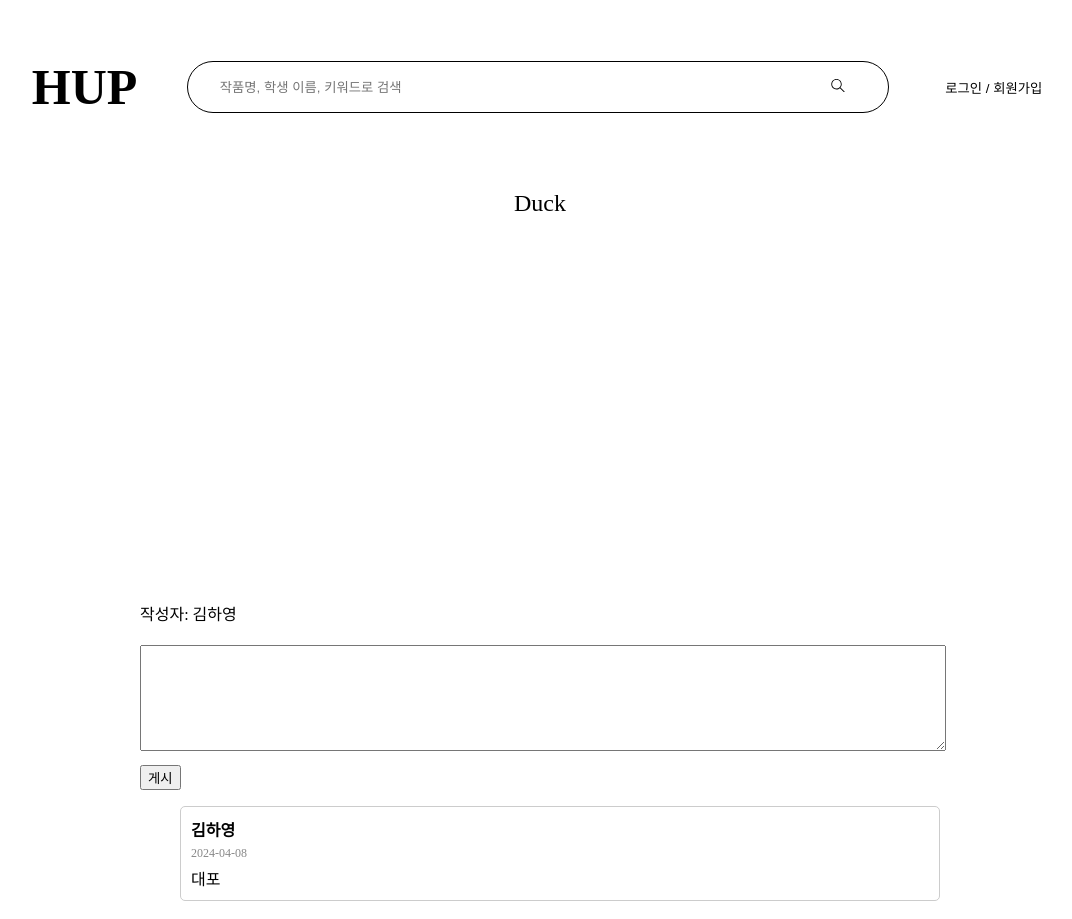
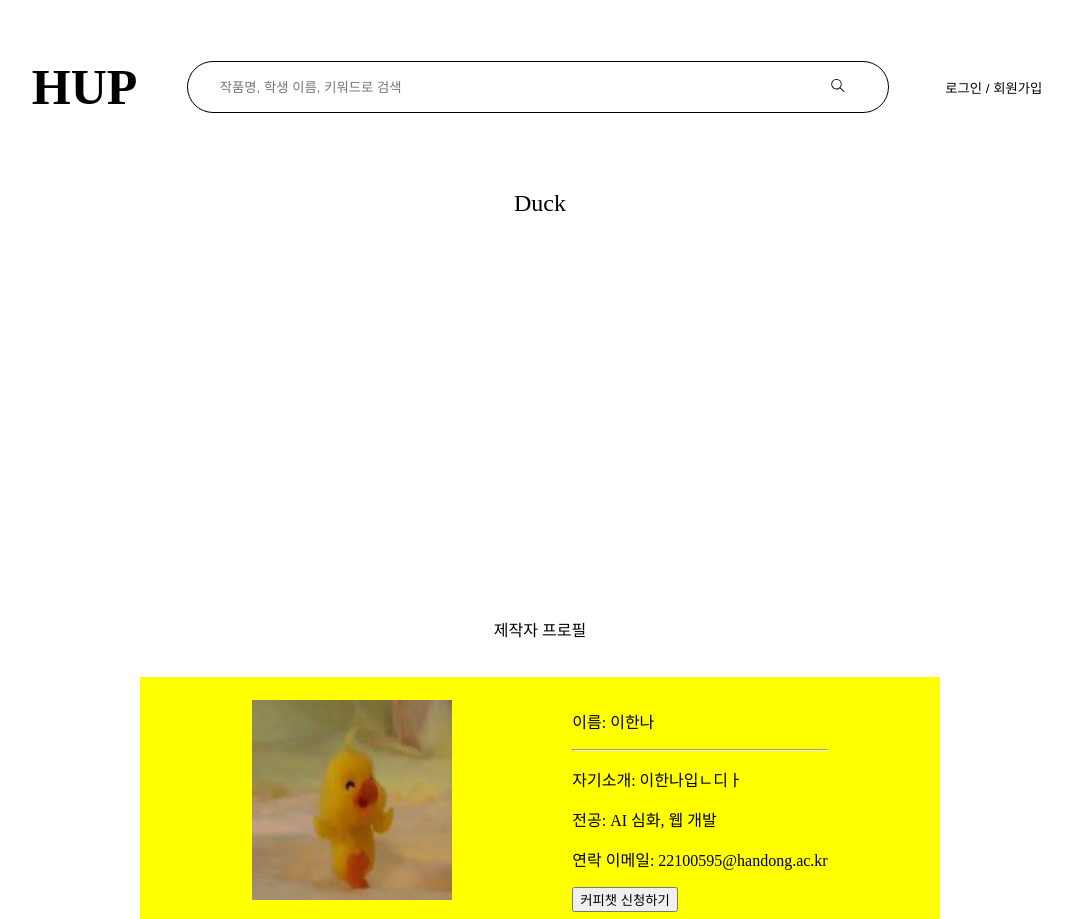
Before and after one commit to LikeLionHGU/DaePo_Front, a React (Create React App) app: page /DaePo/PostPage/1 in a window 1280 px wide. Shown: the top 919 px of the page, without its empty margins (108-1180 px from the left). Built offline with nearby package versions, Linux system fonts and the light colour scheme; what recoil-persist would draw is missing.

Commit message:
feat: 상대 프로필 확인하기

```diff
--- a/src/Router.js
+++ b/src/Router.js
@@ -5,6 +5,7 @@ import MyPage from "./pages/MyPage";
 import CreatePost from "./pages/CreatePost";
 import PostPage from "./pages/PostPage";
 import FilteringPage from "./pages/FilteringPage";
+import ProfilePage from "./pages/ProfilePage";
 
 export default function Router() {
   return (
@@ -16,6 +17,7 @@ export default function Router() {
         <Route path="/DaePo/CreatePost" element={<CreatePost />} />
         <Route path="/DaePo/PostPage/:id" element={<PostPage />} />
         <Route path="/DaePo/PortFolio" element={<FilteringPage />} />
+        <Route path="/DaePo/Profile/:targetId" element={<ProfilePage />} />
       </Routes>
     </BrowserRouter>
   );
--- a/src/component/Home/AdminComponent/AdminComponent.js
+++ b/src/component/Home/AdminComponent/AdminComponent.js
@@ -77,6 +77,19 @@ const data = [
 
 function AdminComponent() {
   const [dataState, setDataState] = useState(data);
+  const [searchTerm, setSearchTerm] = useState("");
+
+  const handleSearchChange = (e) => {
+    setSearchTerm(e.target.value);
+  };
+
+  const filteredData = dataState.filter((item) => {
+    return (
+      item.author.toLowerCase().includes(searchTerm.toLowerCase()) ||
+      item.email.toLowerCase().includes(searchTerm.toLowerCase()) ||
+      item.date.includes(searchTerm)
+    );
+  });
 
   const handleStatusChange = (id, newStatus) => {
     setDataState((prevData) =>
@@ -91,7 +104,11 @@ function AdminComponent() {
       <Horizontal>
         <button>승인대기 n 명</button>
         <SearchSpace>
-          <SearchInput placeholder="작성자 이름, 이메일, 작성일로  검색" />
+          <SearchInput
+            placeholder="작성자 이름, 이메일, 작성일로  검색"
+            value={searchTerm}
+            onChange={handleSearchChange}
+          />
           <SlMagnifierBT>
             <SlMagnifier style={{ width: "30px" }} />
           </SlMagnifierBT>
@@ -108,7 +125,7 @@ function AdminComponent() {
           </tr>
         </thead>
         <tbody>
-          {data.map((item) => (
+          {filteredData.map((item) => (
             <tr key={item.id}>
               <Td>{item.id}</Td>
               <Td>{item.date}</Td>
--- /dev/null
+++ b/src/component/PostPage/IntroduceComponent.js
@@ -0,0 +1,47 @@
+import { Link } from "react-router-dom";
+import styled from "styled-components";
+import duck1 from "../../img/duck1.png";
+
+const Wrapper = styled.div`
+  display: flex;
+  align-items: center;
+  justify-content: center;
+  margin-top: 20px;
+  background-color: yellow;
+  width: 800px;
+  height: 250px;
+`;
+
+const ProfileImage = styled.img`
+  width: 200px;
+  height: 200px;
+  margin-right: 100px;
+  cursor: pointer;
+`;
+
+const TextContainer = styled.div`
+  margin-left: 20px;
+`;
+
+function IntroduceComponent() {
+  return (
+    <>
+      <p>제작자 프로필</p>
+      <Wrapper>
+        <Link to="/DaePo/Profile/:id">
+          <ProfileImage src={duck1} alt="Profile Image" />
+        </Link>
+        <TextContainer>
+          <p>이름: 이한나</p>
+          <hr />
+          <p>자기소개: 이한나입ㄴ디ㅏ </p>
+          <p>전공: AI 심화, 웹 개발 </p>
+          <p>연락 이메일: 22100595@handong.ac.kr</p>
+          <button>커피챗 신청하기</button>
+        </TextContainer>
+      </Wrapper>
+    </>
+  );
+}
+
+export default IntroduceComponent;
--- /dev/null
+++ b/src/component/ProfilePage/CardComponent.js
@@ -0,0 +1,24 @@
+import styled from "styled-components";
+
+const Card = styled.div`
+  border: 1px solid #ccc;
+  padding: 10px;
+  margin: 10px;
+  border-radius: 20px;
+  cursor: pointer;
+`;
+
+function CardComponent({ data }) {
+  return (
+    <Card>
+      <p>담당 교수님: {data.professor}</p>
+      <p>사용 툴: {data.tools}</p>
+      <p>제작 연도: {data.year}</p>
+      <p>분야: {data.field}</p>
+      <p>작품명: {data.title}</p>
+      <p>디그리 설명: {data.description}</p>
+    </Card>
+  );
+}
+
+export default CardComponent;
--- /dev/null
+++ b/src/component/ProfilePage/IntroduceComponent.js
@@ -0,0 +1,47 @@
+import React from "react";
+
+const MyInfo = {
+  name: "이한나",
+  email: "22100595@handong.ac.kr",
+  intro: "멋쟁이 아기사자 웹파트 이한나입니다.",
+  image:
+    "https://png.pngtree.com/thumb_back/fh260/background/20230609/pngtree-three-puppies-with-their-mouths-open-are-posing-for-a-photo-image_2902292.jpg",
+};
+
+function IntroduceComponent() {
+  return (
+    <div>
+      <h2>학생 프로필</h2>
+      <div style={{ display: "flex" }}>
+        <div style={{ marginRight: "20px" }}>
+          <img
+            src={MyInfo.image}
+            alt="프로필 이미지"
+            style={{ maxWidth: "200px", maxHeight: "200px" }}
+          />
+          <br></br>
+          <input type="file" accept="image/*" />
+        </div>
+        <div>
+          <label>
+            이름:
+            <input type="text" name="name" value={MyInfo.name} />
+          </label>
+          <br />
+          <label>
+            이메일:
+            <input type="email" name="email" value={MyInfo.email} />
+          </label>
+          <br />
+          <label>
+            소개:
+            <textarea name="intro" value={MyInfo.intro} />
+          </label>
+          <br />
+        </div>
+      </div>
+    </div>
+  );
+}
+
+export default IntroduceComponent;
--- a/src/pages/PostPage.js
+++ b/src/pages/PostPage.js
@@ -4,6 +4,7 @@ import HeaderComponent from "../component/Home/HeaderComponent";
 import CommentComponent from "../component/PostPage/CommentComponent";
 import TitleComponent from "../component/PostPage/TitleComponent";
 import LikeComponent from "../component/PostPage/LikeComponent";
+import IntroduceComponent from "../component/PostPage/IntroduceComponent";
 
 function PostPage() {
   return (
@@ -19,6 +20,7 @@ function PostPage() {
         muted={true}
         controls={true}
       />
+      <IntroduceComponent />
       <CommentComponent />
       <LikeComponent />
     </>
--- /dev/null
+++ b/src/pages/ProfilePage.js
@@ -0,0 +1,52 @@
+import FooterComponent from "../component/Home/FooterComponent";
+import HeaderComponent from "../component/Home/HeaderComponent";
+import CardComponent from "../component/ProfilePage/CardComponent";
+import IntroduceComponent from "../component/ProfilePage/IntroduceComponent";
+import styled from "styled-components";
+
+const PoPolDataList = [
+  {
+    professor: "이재선 교수님",
+    tools: "네모네모 빔 툴",
+    year: "2020",
+    field: "자동차 부품..?",
+    title: "핸들..?",
+    description: "핸들 디자인 이런거 있나 뭐 있으면 있겠지",
+  },
+  {
+    professor: "콘디 교수님",
+    tools: "다른 툴",
+    year: "2021",
+    field: "다른 분야..?",
+    title: "밤양갱",
+    description: "달고 달디 단 밤양개객애개액애갱개액액액액애갱갱ㄱㅇ",
+  },
+];
+
+const Horizontal = styled.div`
+  //가로 정렬
+  display: flex;
+  align-items: center;
+  width: 100%;
+`;
+
+function ProfilePage() {
+  return (
+    <div>
+      <HeaderComponent />
+      <hr />
+      <IntroduceComponent />
+      <hr />
+      <h2>업로드한 작품</h2>
+      <Horizontal>
+        {PoPolDataList.map((data, index) => (
+          <CardComponent key={index} data={data} />
+        ))}
+      </Horizontal>
+      <hr />
+      <FooterComponent />
+    </div>
+  );
+}
+
+export default ProfilePage;
```
